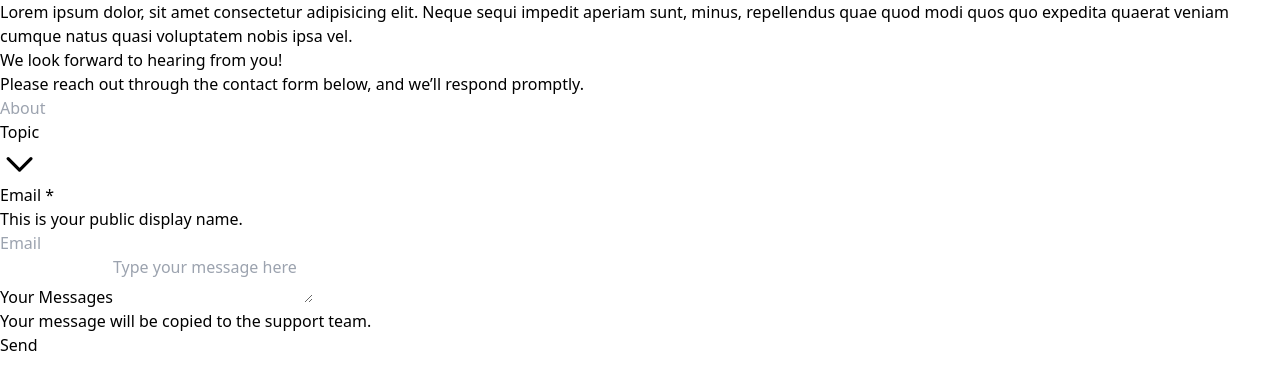
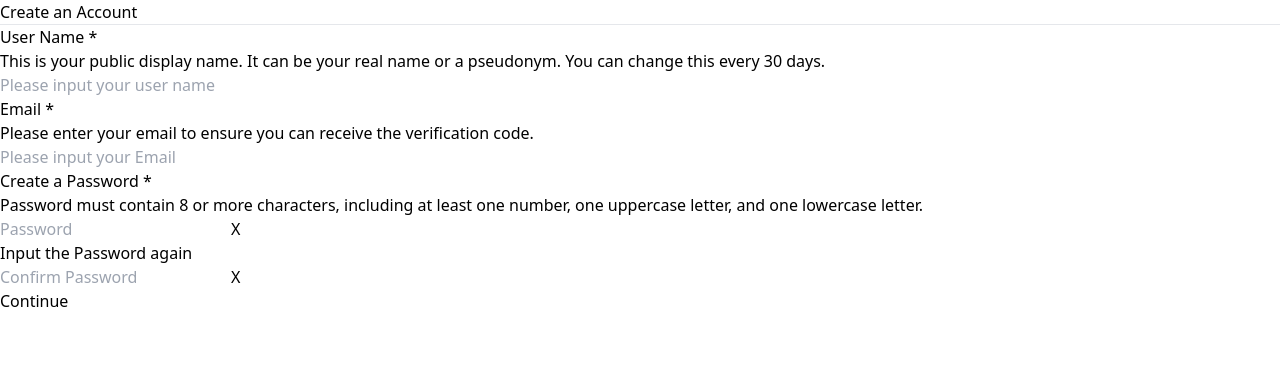
Before and after one commit to imam0321/log-contract, a React (Vite) app: page / in a window 1280 px wide. Shown: the top 390 px of the page. Built offline with nearby package versions, Linux system fonts and the light colour scheme.

Commit message:
fix: password show hight

```diff
--- a/src/App.jsx
+++ b/src/App.jsx
@@ -1,14 +1,14 @@
 import Contact from "./components/Contact"
-// import Login from "./components/Login"
-// import Registration from "./components/Registration"
+import Login from "./components/Login"
+import Registration from "./components/Registration"
 
 function App() {
 
   return (
     <>
       {/* <Login/> */}
-      {/* <Registration/> */}
-      <Contact/>
+      <Registration/>
+      {/* <Contact/> */}
     </>
   )
 }
--- a/src/components/Login.jsx
+++ b/src/components/Login.jsx
@@ -1,4 +1,7 @@
+import { useState } from "react";
+
 export default function Login() {
+  const [isOpen, setIsOpen] = useState(false);
   return (
     <div className="min-h-screen flex justify-between items-center">
       <p className="w-3/5 lg:block hidden">Lorem ipsum dolor, sit amet consectetur adipisicing elit. Neque sequi impedit aperiam sunt, minus, repellendus quae quod modi quos quo expedita quaerat veniam cumque natus quasi voluptatem nobis ipsa vel.</p>
@@ -23,13 +26,20 @@ export default function Login() {
           </div>
           <div className="flex justify-center items-center gap-2 mb-2">
             <input
-              type="password"
+              type={isOpen ? "text" : "password"}
               name="password"
               required
               className="w-full px-2 py-2 border-2 border-gray-200 rounded-md"
               placeholder="Password"
             />
-            <p>ic</p>
+            <button
+              type="button"
+              aria-label={isOpen ? "Hide password" : "Show password"}
+              onClick={() => setIsOpen(!isOpen)}
+              className="p-1"
+            >
+              {isOpen ? "👁️" : "X"}
+            </button>
           </div>
           <div className="flex items-center justify-between">
             <button
--- a/src/components/Registration.jsx
+++ b/src/components/Registration.jsx
@@ -1,13 +1,17 @@
+import { useState } from "react";
 
 
 export default function Registration() {
+  const [isPasswordVisible, setIsPasswordVisible] = useState(false);
+  const [isConfirmPasswordVisible, setIsConfirmPasswordVisible] = useState(false);
+
   return (
     <div className="m-2 md:w-3/4 w-4/5 mx-auto mt-4">
       <h1 className="text-3xl font-semibold my-3">
         <span className="text-pink-500">Create an</span>{" "}
         <span className="text-blue-600">Account</span>
       </h1>
-      <hr className="w-2/6 my-4"/>
+      <hr className="w-2/6 my-4" />
       <form className="">
         <div className="mb-1">
           <label
@@ -48,13 +52,20 @@ export default function Registration() {
           <p className="text-gray-500 my-1">Password must contain 8 or more characters, including at least one number, one uppercase letter, and one lowercase letter.</p>
           <div className="md:w-3/5 w-full flex justify-center items-center gap-2">
             <input
-              type="password"
+              type={isPasswordVisible ? "text" : "password"}
               name="password"
               required
               className="w-full px-2 py-2 border-2 border-gray-200 rounded-md underline"
               placeholder="Password"
             />
-            <p>ic</p>
+            <button
+              type="button"
+              aria-label={isPasswordVisible ? "Hide password" : "Show password"}
+              onClick={() => setIsPasswordVisible(!isPasswordVisible)}
+              className="p-1"
+            >
+              {isPasswordVisible ? "👁️" : "X"}
+            </button>
           </div>
         </div>
         <div className="mb-1">
@@ -65,13 +76,20 @@ export default function Registration() {
           </label>
           <div className="md:w-3/5 w-full flex justify-center items-center gap-2">
             <input
-              type="password"
+              type={isConfirmPasswordVisible ? "text" : "password"}
               name="confirmPassword"
               required
               className="w-full px-2 py-2 border-2 border-gray-200 rounded-md underline"
               placeholder="Confirm Password"
             />
-            <p>ic</p>
+            <button
+              type="button"
+              aria-label={isConfirmPasswordVisible ? "Hide confirm password" : "Show confirm password"}
+              onClick={() => setIsConfirmPasswordVisible(!isConfirmPasswordVisible)}
+              className="p-1"
+            >
+              {isConfirmPasswordVisible ? "👁️" : "X"}
+            </button>
           </div>
         </div>
         <div className="flex items-center justify-between">
```
